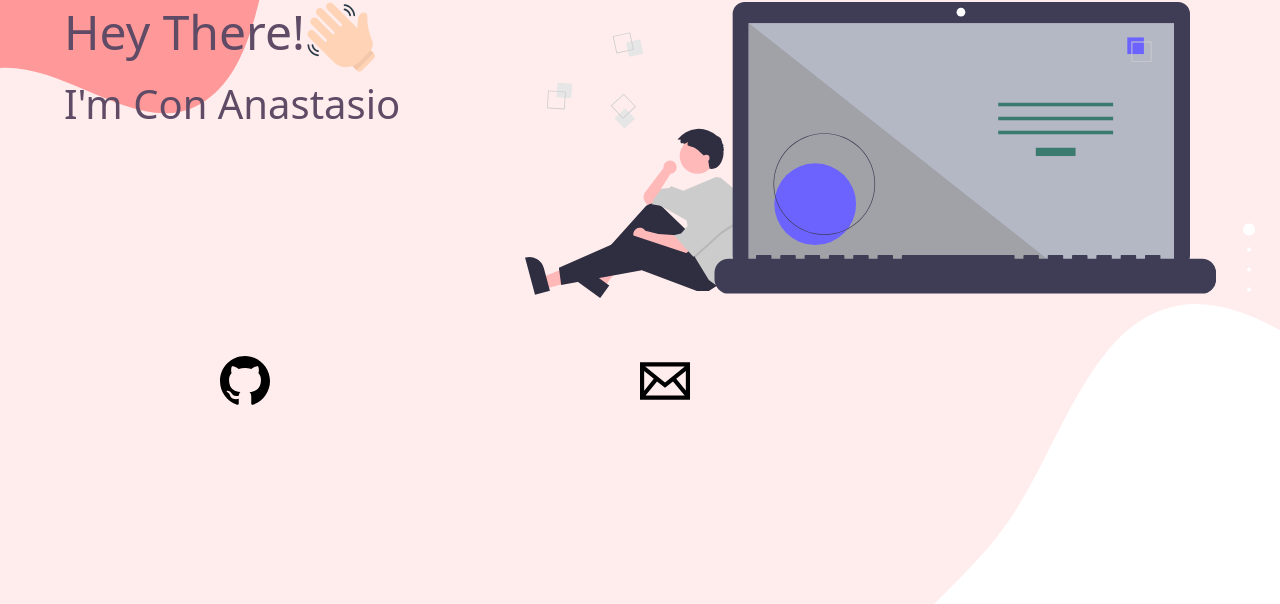
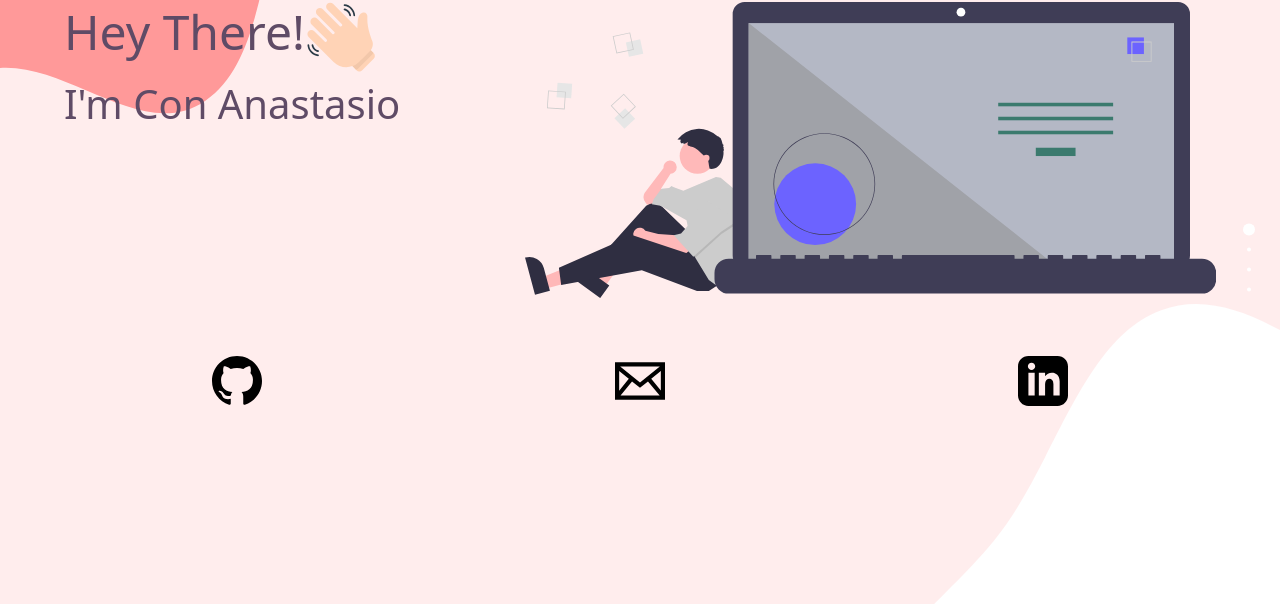
Before and after one commit to inacceptable/Con.Anastasiou, a Django app: page / in a window 1280 px wide. Shown: the part 306-910 px from the top of the page. Run offline with Django 3.2, Linux system fonts and the light colour scheme; some libraries are stand-ins or nearby versions.

Commit message:
Update home.html

```diff
--- a/templates/html/home.html
+++ b/templates/html/home.html
@@ -102,7 +102,7 @@
 			<div class='social-icons'>
 				<div><a href='https://github.com/inacceptable/'><img class='social-icon' src="{% static 'images/github.svg' %}" alt='' /></a></div>
 				<div><a href="mailto:con.anastasiou@outlook.com"><img class='social-icon' src="{% static 'images/outlook.svg' %}" alt='' /></a></div>
-				<div><a href='https://www.linkedin.com/in/con-anastasiou-512168250/'<img class='social-icon' src="{% static 'images/linkedin.svg' %}" alt='' /></a></div>
+				<div><a href='https://www.linkedin.com/in/con-anastasiou-512168250/'><img class='social-icon' src="{% static 'images/linkedin.svg' %}" alt='' /></a></div>
 			</div>
 		</div>
 		<div class='page_divider hide'></div>
```
